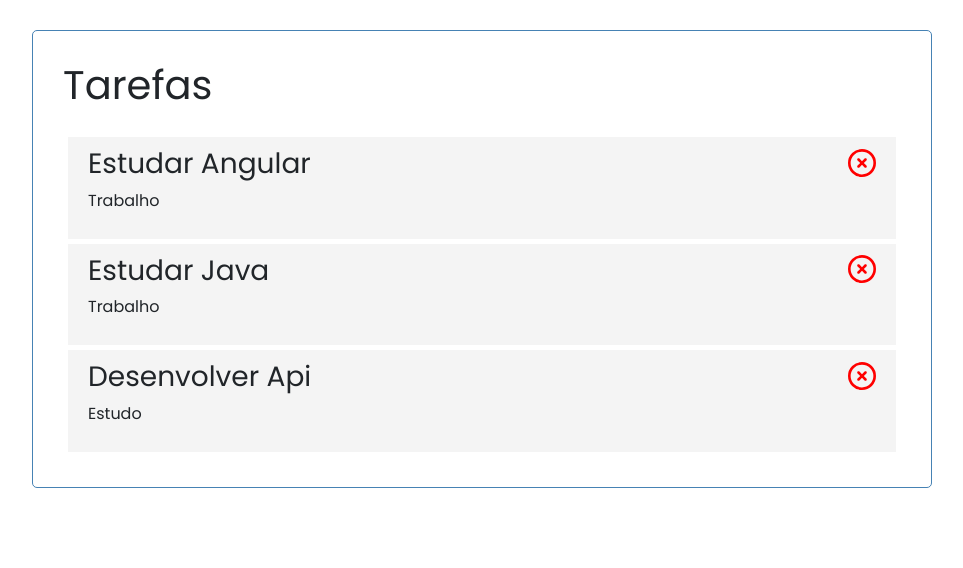
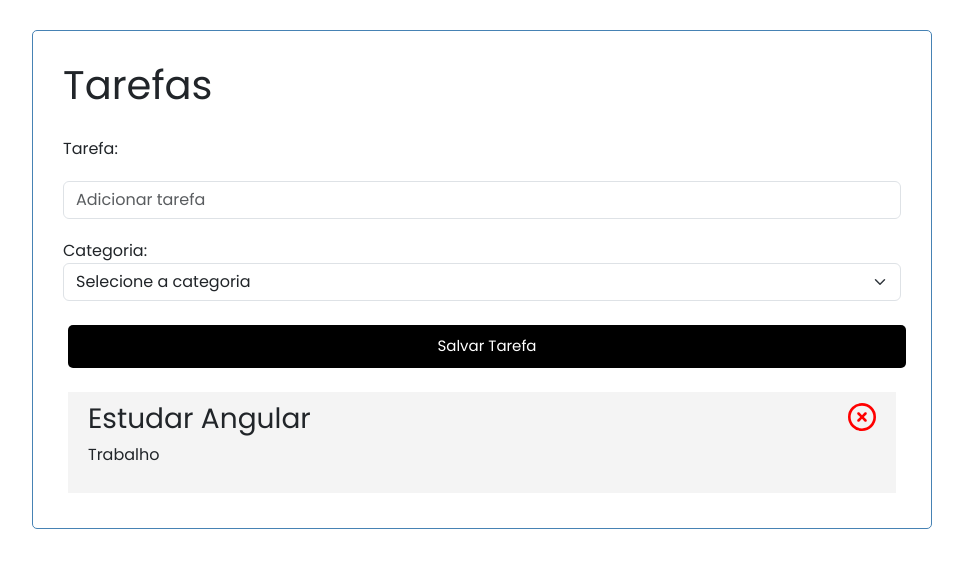
Before and after one commit to RafaelSaCa/ListaDeTarefas, an Angular app: page / in a window 1280 px wide. Shown: the top 568 px of the page, without its empty margins (158-1121 px from the left). Built offline with nearby package versions, Linux system fonts and the light colour scheme; data requests are answered from the project's data file.

Commit message:
Adicionar Task - component e service

```diff
--- a/db.json
+++ b/db.json
@@ -5,18 +5,6 @@
       "tarefa": "Estudar Angular",
       "categoria": "Trabalho",
       "concluido": false
-    },
-    {
-      "id": "1",
-      "tarefa": "Estudar Java",
-      "categoria": "Trabalho",
-      "concluido": false
-    },
-    {
-      "id": "3",
-      "tarefa": "Desenvolver Api",
-      "categoria": "Estudo",
-      "concluido": false
     }
   ]
 }
--- /dev/null
+++ b/src/app/components/add-task/add-task.component.html
@@ -0,0 +1,18 @@
+<form (ngSubmit)="onSubmit()">
+  <div>
+    <label for="text">Tarefa:</label>
+    <input type="text" name="text" class="form-control" placeholder="Adicionar tarefa" id="text" [(ngModel)]="tarefa">
+  </div>
+  <div class="mb-4">
+    <label for="categoria">Categoria:</label>
+    <select name="categoria" id="categoria" class="form-select"[(ngModel)]="categoria">
+      <option value="">Selecione a categoria</option>
+      <option value="trabalho">Trabalho</option>
+      <option value="estudo">Estudo</option>
+      <option value="lazer">Lazer</option>
+      <option value="contas">Contas</option>
+    </select>
+  </div>
+
+  <input type="submit" value="Salvar Tarefa" class="btn btn-block mb-4" >
+</form>
--- /dev/null
+++ b/src/app/components/add-task/add-task.component.ts
@@ -0,0 +1,40 @@
+import { Tarefa } from './../../../../Tarefa';
+import { Component, EventEmitter, Output } from '@angular/core';
+import { FormsModule } from '@angular/forms';
+
+@Component({
+  selector: 'app-add-task',
+  standalone: true,
+  imports: [FormsModule],
+  templateUrl: './add-task.component.html',
+  styleUrl: './add-task.component.css'
+})
+export class AddTaskComponent {
+
+  @Output() onAddTask = new EventEmitter<Tarefa>();
+
+  tarefa: string = '';
+  categoria: string='';
+  concluido: boolean = false;
+
+  onSubmit() {
+    if (!this.tarefa){
+      alert('Adicione um tarefa')
+      return;
+    }
+
+    const novaTarefa = {
+      tarefa: this.tarefa,
+      categoria: this.categoria,
+      concluido: this.concluido
+    }
+
+    this.onAddTask.emit(novaTarefa);
+
+    this.tarefa= '';
+    this.categoria ='';
+    this.concluido = false;
+
+  }
+
+}
--- a/src/app/components/tasks/tasks.component.html
+++ b/src/app/components/tasks/tasks.component.html
@@ -1,3 +1,4 @@
+<app-add-task (onAddTask)="addTask($event)"></app-add-task>
 @for (tarefa of tarefas; track tarefa.id) {
   <app-task-item
   [tarefa]="tarefa"
--- a/src/app/components/tasks/tasks.component.ts
+++ b/src/app/components/tasks/tasks.component.ts
@@ -1,13 +1,14 @@
+import { CommonModule } from '@angular/common';
 import { Component, OnInit } from '@angular/core';
 import { TaskService } from '../../services/task.service';
-import { Tarefa } from '../../../../Tarefa';
-import { CommonModule } from '@angular/common';
+import { AddTaskComponent } from '../add-task/add-task.component';
 import { TaskItemComponent } from "../task-item/task-item.component";
+import { Tarefa } from './../../../../Tarefa';
 
 @Component({
   selector: 'app-tasks',
   standalone: true,
-  imports: [CommonModule, TaskItemComponent],
+  imports: [CommonModule, TaskItemComponent,AddTaskComponent],
   templateUrl: './tasks.component.html',
   styleUrl: './tasks.component.css'
 })
@@ -26,11 +27,17 @@ export class TasksComponent implements OnInit {
 
   deleteTask(tarefa: Tarefa) {
     this.service.deleteTask(tarefa).subscribe(()=>
-       (this.tarefas = this.tarefas.filter((t)=> tarefa.id !== tarefa.id)));
+       (this.tarefas = this.tarefas.filter((t)=> t.id !== tarefa.id)));
   }
 
   toggleConcluido(tarefa: Tarefa) {
     tarefa.concluido = !tarefa.concluido;
     this.service.updateTask(tarefa).subscribe();
   }
+
+  addTask(tarefa: Tarefa) {
+   this.service.addTask(tarefa).subscribe((tarefa)=>{
+    this.tarefas.push(tarefa);
+   });
+   }
 }
--- a/src/app/services/task.service.ts
+++ b/src/app/services/task.service.ts
@@ -22,4 +22,8 @@ export class TaskService {
   updateTask(tarefa: Tarefa): Observable<Tarefa>{
     return this.httpClient.put<Tarefa>(`${this.apiUrl}/${tarefa.id}`,tarefa);
   }
+
+  addTask(tarefa: Tarefa): Observable<Tarefa>{
+    return this.httpClient.post<Tarefa>(`${this.apiUrl}`, tarefa);
+  }
 }
```
Also changed, not shown: src/app/components/add-task/add-task.component.css (added), 1 other file (tests, documents, lock files or other folders).
